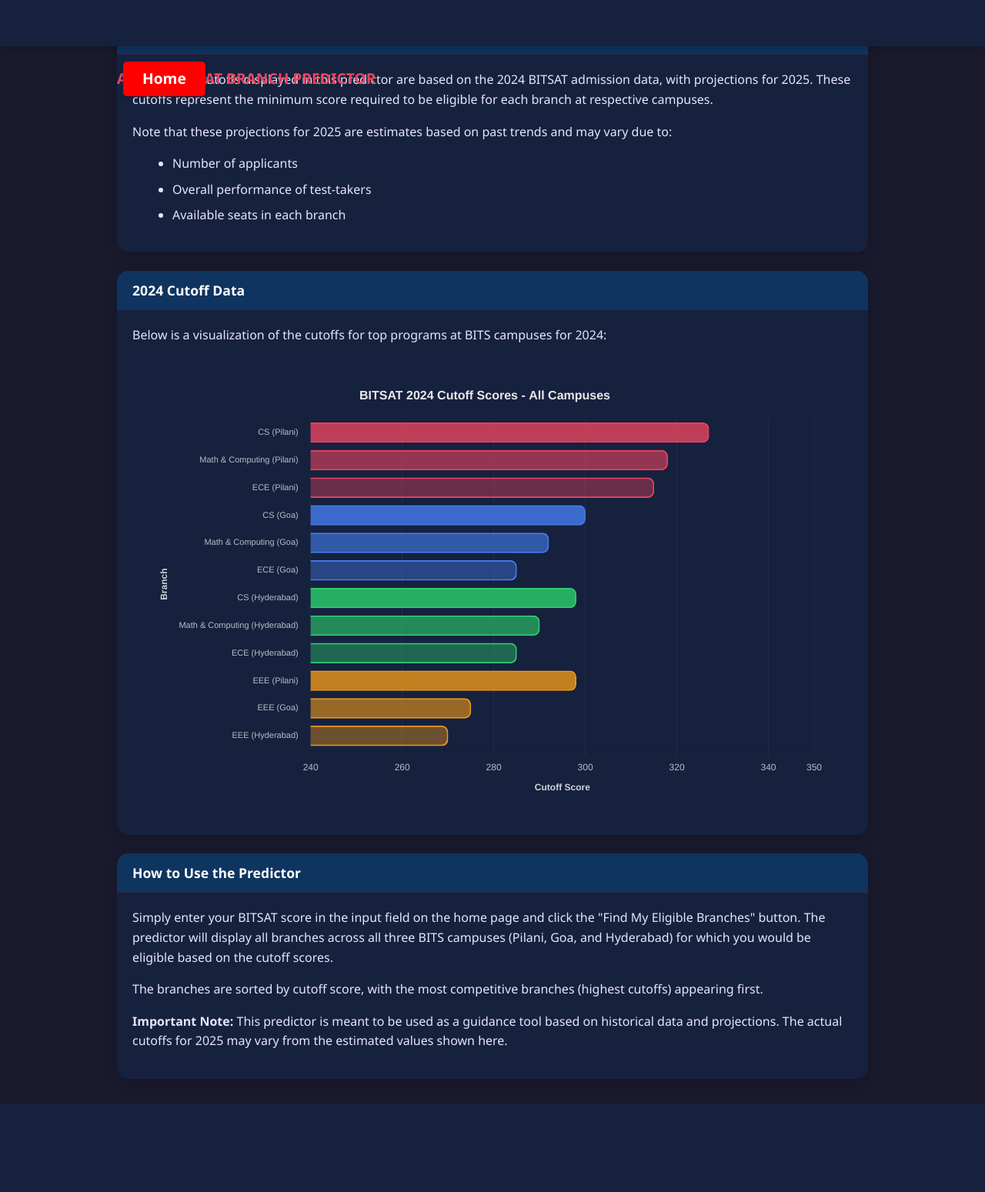
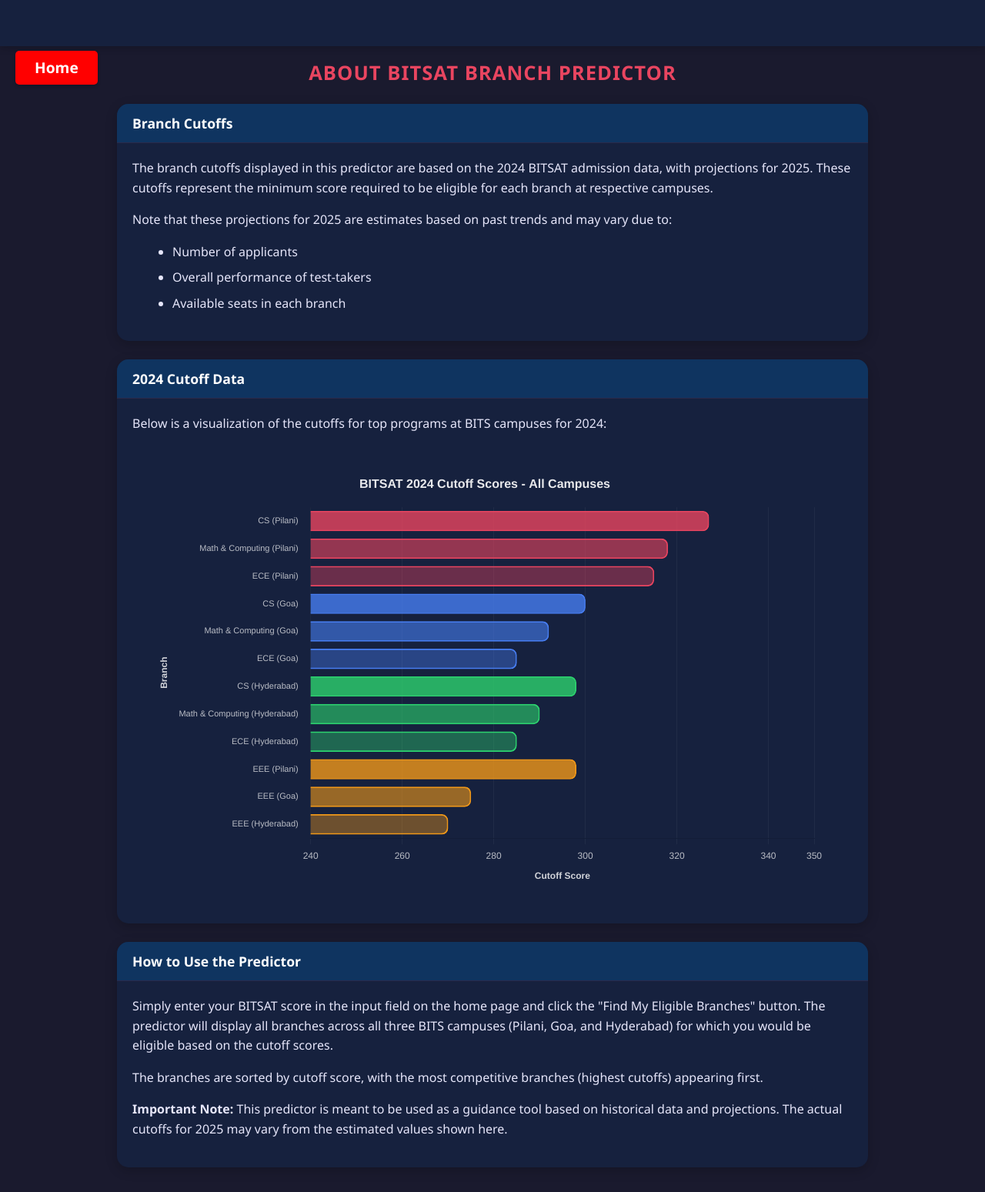
Before and after one commit to twistedwiz2222/bitsat-branch-predictor, a Flask app: page /about in a window 1280 px wide. Shown: the whole page at 77% size. Before the commit the page ends 1434 px from the top, so only its background shows below. Run offline with Flask 3, Linux system fonts and the light colour scheme.

Commit message:
Restored to '822f723400c940e85aa5aeeb640137c49665709e'
Replit-Restored-To: 822f723400c940e85aa5aeeb640137c49665709e

```diff
--- a/templates/about.html
+++ b/templates/about.html
@@ -16,9 +16,6 @@
         .container {
             max-width: 1000px;
             padding-top: 80px;
-        }
-        .content-container {
-            padding-top: 20px;
         }
         .card {
             background: #16213e;
@@ -107,33 +104,25 @@
         }
         .nav-container {
             display: flex;
-            justify-content: center;
+            justify-content: space-between;
             align-items: center;
             width: 100%;
-            position: relative;
         }
         .title-placeholder {
             width: 40px;
-        }
-        .main-title {
-            text-align: center;
-            margin: 0;
-            font-size: 1.2rem;
-            color: #e94560;
-            font-weight: 600;
         }
     </style>
 </head>
 <body>
     <nav class="navbar">
         <div class="container nav-container">
+            <div class="title-placeholder"></div>
             <a href="/" class="nav-home">Home</a>
-            <div class="main-title">ABOUT BITSAT BRANCH PREDICTOR</div>
-            <div style="width: 80px;"></div> <!-- This creates balance with the Home button -->
         </div>
     </nav>
 
-    <div class="container content-container">
+    <div class="container">
+        <h1>About BITSAT Branch Predictor</h1>
 
         <div class="card mb-4">
             <div class="card-header">
```
Also changed, not shown: attached_assets/image_1746709579988.png (deleted), attached_assets/image_1746709666266.png (deleted).
